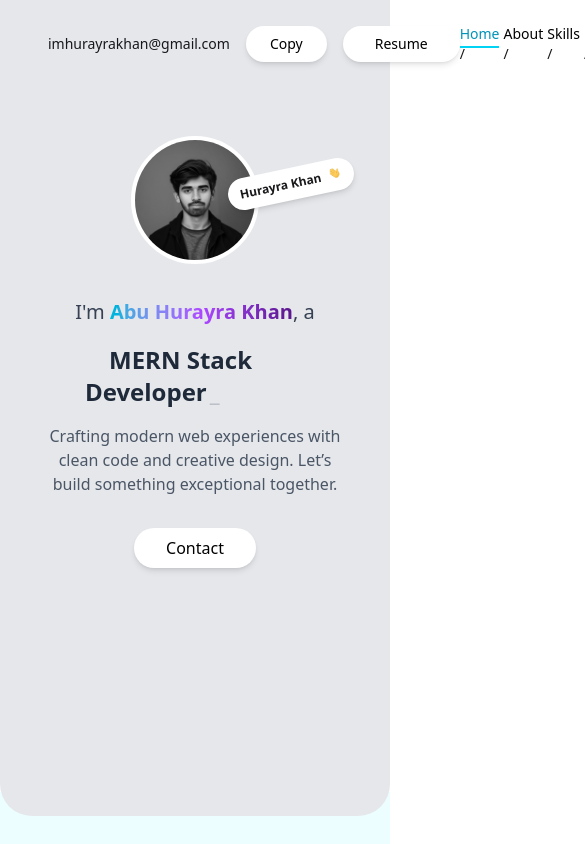
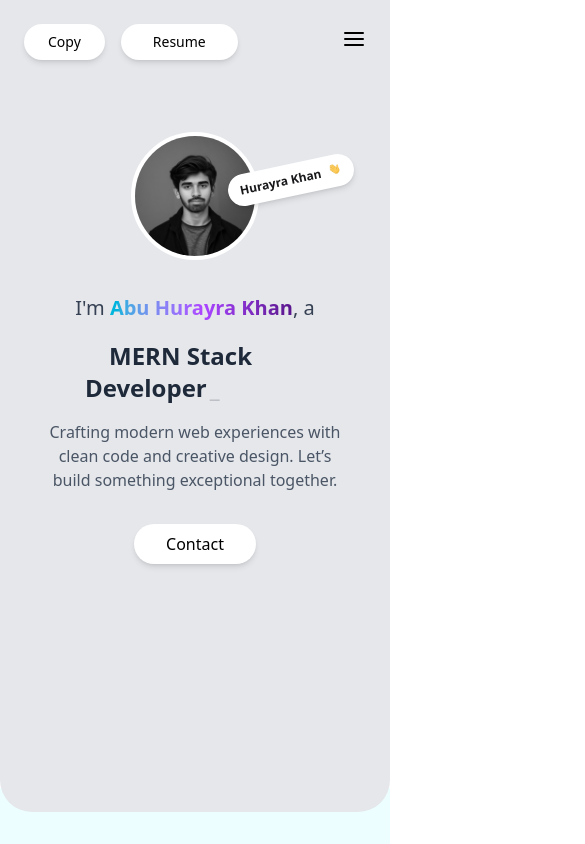
Before and after one commit to hurayrakhan/portfolio_web-1, a React (Vite) app: page / in a window 390 px wide. Shown: the top 844 px of the page, 585 px wide, since content can reach past the window. Built offline with nearby package versions, Linux system fonts and the light colour scheme.

Commit message:
improved navbar

```diff
--- a/src/components/Contact/Contact.jsx
+++ b/src/components/Contact/Contact.jsx
@@ -1,4 +1,5 @@
 import React from 'react';
+// eslint-disable-next-line no-unused-vars
 import { motion } from 'framer-motion';
 
 const Contact = () => {
--- a/src/components/Navbar/Navbar.jsx
+++ b/src/components/Navbar/Navbar.jsx
@@ -1,10 +1,10 @@
-import React, { useState } from 'react';
-import { FiCheck } from 'react-icons/fi';
-import { useEffect } from 'react';
+import React, { useState, useEffect } from 'react';
+import { FiCheck, FiMenu, FiX } from 'react-icons/fi';
 
 const Navbar = () => {
   const [copied, setCopied] = useState(false);
   const [activeSection, setActiveSection] = useState('home');
+  const [menuOpen, setMenuOpen] = useState(false);
 
   const handleCopy = () => {
     navigator.clipboard.writeText("imhurayrakhan@gmail.com");
@@ -17,12 +17,13 @@ const Navbar = () => {
     if (el) {
       el.scrollIntoView({ behavior: 'smooth' });
       setActiveSection(id);
+      setMenuOpen(false); // close menu on mobile after click
     }
   };
 
   useEffect(() => {
     const handleScrollPosition = () => {
-            const sections = ['home', 'about', 'skills', 'projects', 'services', 'contact'];
+      const sections = ['home', 'about', 'skills', 'projects', 'services', 'education', 'contact'];
       for (const section of sections) {
         const el = document.getElementById(section);
         if (el) {
@@ -39,13 +40,14 @@ const Navbar = () => {
     return () => window.removeEventListener('scroll', handleScrollPosition);
   }, []);
 
+  const navLinks = ['home', 'about', 'skills', 'projects', 'education', 'contact'];
+
   return (
-        <nav className="flex justify-between items-center bg-gray-200 z-50 sticky top-0 py-6 px-12 rounded-b-4xl">
-            {/* CV + Copy section */}
+    <nav className="bg-gray-200 z-50 sticky top-0 py-6 px-6 md:px-12 flex justify-between items-center rounded-b-4xl">
+      {/* Left: Email, Copy, Resume */}
       <div className="flex gap-4 justify-center text-sm items-center">
-                <p className="text-sm">imhurayrakhan@gmail.com</p>
+        <p className="text-sm hidden sm:block">imhurayrakhan@gmail.com</p>
 
-                {/* Copy Button */}
         <button
           onClick={handleCopy}
           disabled={copied}
@@ -63,7 +65,6 @@ const Navbar = () => {
           )}
         </button>
 
-                {/* CV Button */}
         <a
           href="/cv.pdf"
           download
@@ -73,21 +74,51 @@ const Navbar = () => {
         </a>
       </div>
 
-            {/* Navigation Links with smooth scroll */}
-            <ul className="flex gap-1 text-sm">
-                {['home', 'about', 'skills', 'projects', 'education', 'contact'].map((section) => (
+      {/* Right: Desktop Nav */}
+      <ul className="hidden md:flex gap-1 text-sm">
+        {navLinks.map((section) => (
           <li key={section}>
             <button
               onClick={() => handleScroll(section)}
               className={`relative transition duration-300 ease-in-out after:content-[''] after:absolute after:-bottom-1 after:left-0 after:h-[2px] after:transition-all after:duration-300 ${
-                                activeSection === section ? 'text-cyan-600 after:w-full after:bg-cyan-400' : 'text-black hover:text-cyan-600 after:w-0 after:bg-cyan-400 hover:after:w-full'
+                activeSection === section
+                  ? 'text-cyan-600 after:w-full after:bg-cyan-400'
+                  : 'text-black hover:text-cyan-600 after:w-0 after:bg-cyan-400 hover:after:w-full'
               }`}
             >
               {section.charAt(0).toUpperCase() + section.slice(1)}
-                        </button> /
+            </button>{' '}
+            /
           </li>
         ))}
       </ul>
+
+      {/* Mobile Menu Icon */}
+      <div className="md:hidden">
+        <button
+          onClick={() => setMenuOpen(!menuOpen)}
+          className="text-black text-2xl focus:outline-none"
+        >
+          {menuOpen ? <FiX /> : <FiMenu />}
+        </button>
+      </div>
+
+      {/* Mobile Dropdown Menu */}
+      {menuOpen && (
+        <div className="absolute top-[100%] right-6 bg-white shadow-lg rounded-3xl p-6 w-56 flex flex-col gap-4 z-50 md:hidden">
+          {navLinks.map((section) => (
+            <button
+              key={section}
+              onClick={() => handleScroll(section)}
+              className={`text-left transition duration-300 ease-in-out ${
+                activeSection === section ? 'text-cyan-600 font-semibold' : 'text-black hover:text-cyan-600'
+              }`}
+            >
+              {section.charAt(0).toUpperCase() + section.slice(1)}
+            </button>
+          ))}
+        </div>
+      )}
     </nav>
   );
 };
```
Lines whose indentation alone changed are shown as unchanged.
